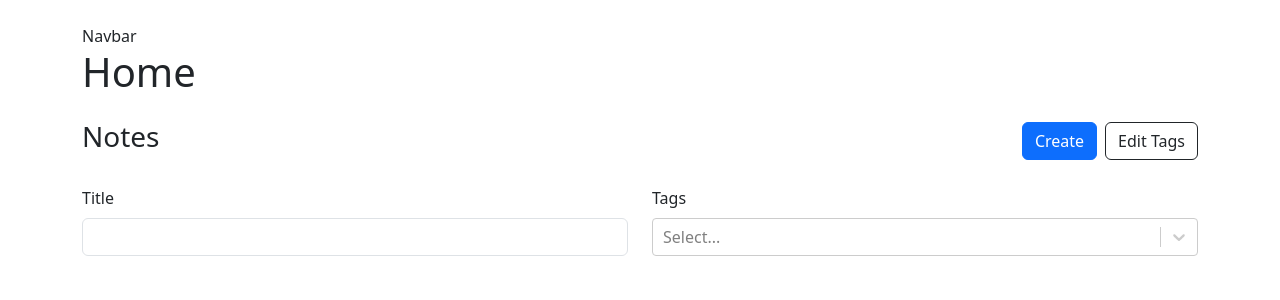
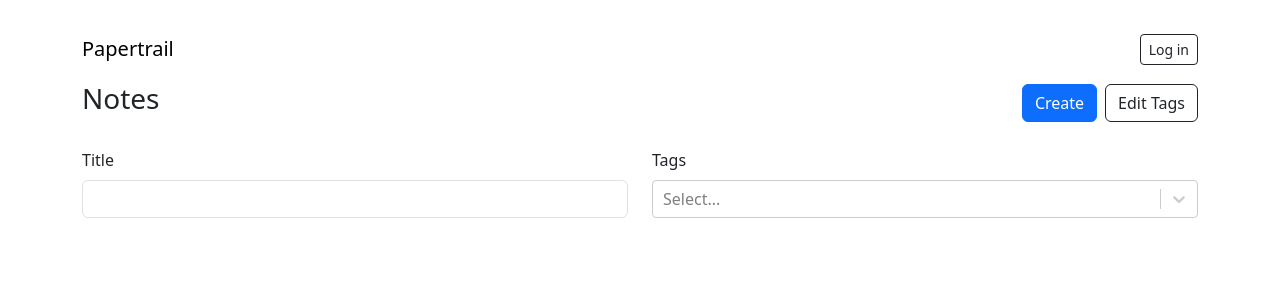
Before and after one commit to AvishekChy77/PaperTrail, a React (Vite) app: page / in a window 1280 px wide. Shown: the top 300 px of the page. Built offline with nearby package versions, Linux system fonts and the light colour scheme.

Commit message:
updated Navbar component

```diff
--- a/src/Component/Navbar.tsx
+++ b/src/Component/Navbar.tsx
@@ -1,5 +1,21 @@
-const Navbar = () => {
-  return <div>Navbar</div>;
+import { Button, Nav } from "react-bootstrap";
+import Navbar from "react-bootstrap/Navbar";
+
+const NavbarComponent = () => {
+  return (
+    <Navbar expand="lg" className="">
+      <Navbar.Brand className="h2" href="/">
+        Papertrail
+      </Navbar.Brand>
+      <Navbar.Collapse className="justify-content-end">
+        <Nav.Link href="/login">
+          <Button className="h3" size="sm" variant="outline-dark">
+            Log in
+          </Button>
+        </Nav.Link>
+      </Navbar.Collapse>
+    </Navbar>
+  );
 };
 
-export default Navbar;
+export default NavbarComponent;
--- a/src/Pages/EditNote/EditNote.tsx
+++ b/src/Pages/EditNote/EditNote.tsx
@@ -38,7 +38,7 @@
 
   return (
     <div>
-      <h1 className="mb-4">Edit Note</h1>
+      <h3 className="mb-4">Edit Note</h3>
       <NoteForm
         title={note.title}
         markdown={note.markdown}
--- a/src/Pages/Home/Home.tsx
+++ b/src/Pages/Home/Home.tsx
@@ -35,7 +35,6 @@
 
   return (
     <div>
-      <h1 className="mb-4">Home</h1>
       <NoteList
         notes={notesWithTags}
         availableTags={tags}
--- a/src/Pages/NewNote/NewNote.tsx
+++ b/src/Pages/NewNote/NewNote.tsx
@@ -33,7 +33,7 @@
 
   return (
     <div>
-      <h1 className="mb-4">New Note</h1>
+      <h3 className="mb-4">New Note</h3>
       <NoteForm
         onSubmit={handleCreateNote}
         onAddTag={onAddTag}
```
